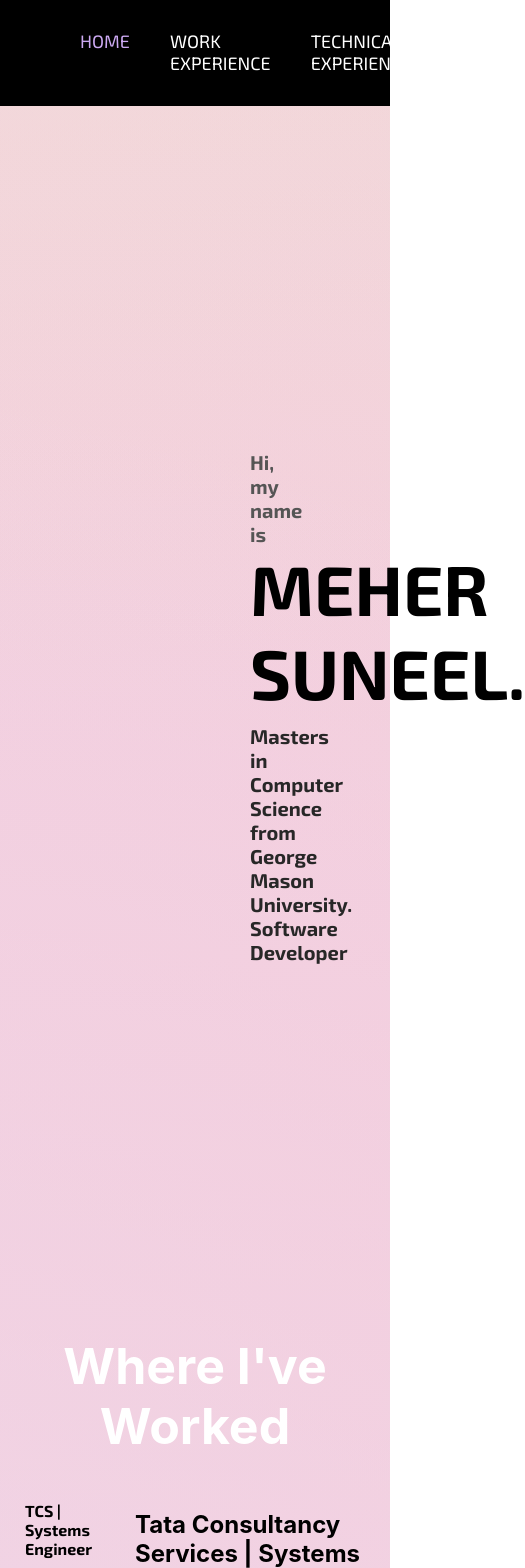
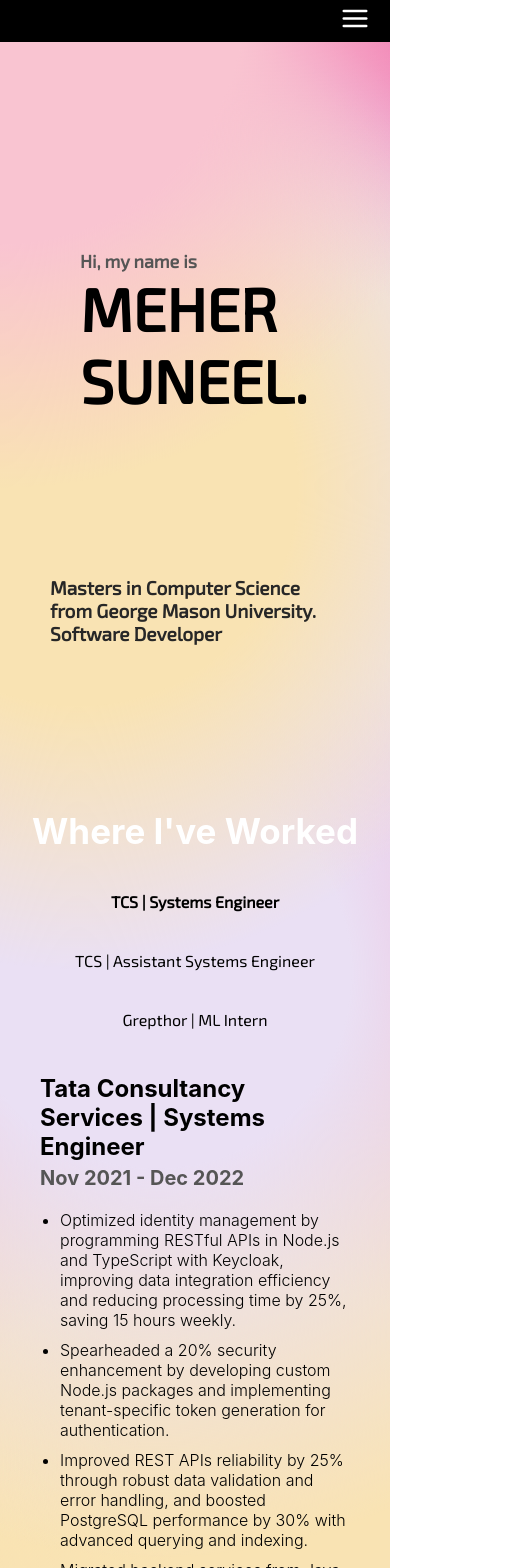
Before and after one commit to suneelmeesalameher/MeherSuneel, a React (Create React App) app in the folder my-app/: page / in a window 390 px wide. Shown: the top 1568 px of the page, 525 px wide, since content can reach past the window. Built offline with nearby package versions, Linux system fonts and the light colour scheme.

Commit message:
Mobile view

```diff
--- a/my-app/package.json
+++ b/my-app/package.json
@@ -8,10 +8,12 @@
     "git": "^0.1.5",
     "react": "^19.0.0",
     "react-dom": "^19.0.0",
-    "react-scripts": "5.0.1"
+    "react-icons": "^5.5.0",
+    "react-responsive": "^10.0.1",
+    "react-scripts": "^5.0.1"
   },
   "scripts": {
-    "start": "react-scripts start",
+    "start": "react-scripts start --host 0.0.0.0",
     "predeploy": "npm run build",
     "deploy": "gh-pages -d build",
     "build": "react-scripts build",
--- a/my-app/src/App.css
+++ b/my-app/src/App.css
@@ -1,5 +1,10 @@
 .App {
   text-align: center;
+}
+* {
+  margin: 0;
+  padding: 0;
+  box-sizing: border-box;
 }
 
 .App-logo {
@@ -36,3 +41,10 @@
     transform: rotate(360deg);
   }
 }
+
+/* Responsive App Header */
+@media (max-width: 768px) {
+  .App-header {
+    font-size: 18px; /* Reduce font size for smaller screens */
+  }
+}
--- a/my-app/src/components/Assets/Home/About_me.css
+++ b/my-app/src/components/Assets/Home/About_me.css
@@ -1,24 +1,23 @@
+/* General styles for all devices */
 div {
     text-align: left;
     /* Ensure no parent container centers content */
 }
-.about{
+
+.about {
     padding: 150px 250px;
 }
+
 .Name {
     padding: 250px 50px 0px 0%;
-    /* Adjust left padding for a percentage-based shift */
     font-size: 70px;
     color: #000000;
     font-weight: bold;
     font-family: 'Exo 2', sans-serif;
     text-align: left;
-    /* Ensure text is left-aligned */
 }
 
 .Name .hi {
-    padding: 0px 0px 0px  0px 0%;
-    /* Align .hi consistently with the parent */
     color: #555555;
     font-size: 20px;
     font-family: 'Exo 2', sans-serif;
@@ -27,14 +26,62 @@
 
 .summary {
     padding: 10px 0px 30px 0%;
-    /* Add percentage-based left padding */
     color: #272727;
     font-size: 20px;
     font-weight: bold;
     font-family: 'Exo 2', sans-serif;
     text-align: left;
-    /* Ensure alignment is consistent */
 }
+
 html {
     scroll-behavior: smooth;
 }
+
+/* Mobile-specific styles */
+@media (max-width: 768px) {
+    .about {
+        padding: 50px 20px;
+        /* Reduced padding for better space utilization */
+    }
+
+    .Name {
+        padding: 100px 20px;
+        /* Reduced padding for better alignment on mobile */
+        font-size: 50px;
+        /* Smaller font size for mobile */
+    }
+
+    .Name .hi {
+        font-size: 18px;
+        /* Slightly smaller size for the subheading */
+    }
+
+    .summary {
+        padding: 10px 0 20px;
+        /* Adjusted padding for summary */
+        font-size: 18px;
+        /* Smaller font size for mobile */
+    }
+}
+
+/* Additional styles to handle tablet devices */
+@media (max-width: 1024px) {
+    .about {
+        padding: 100px 50px;
+        /* Adjust padding for medium screens */
+    }
+
+    .Name {
+        padding: 150px 30px;
+        /* Reduced padding for medium screens */
+        font-size: 60px;
+        /* Adjust font size */
+    }
+
+    .summary {
+        padding: 10px 0 25px;
+        /* Slightly increased bottom padding */
+        font-size: 19px;
+        /* Slightly smaller font size */
+    }
+}
--- a/my-app/src/components/Assets/Home/Home.css
+++ b/my-app/src/components/Assets/Home/Home.css
@@ -1,32 +1,7 @@
-
-.About_me,
-.Work_experience,
-.Technical_skills,
-.Education,
-.Projects,
-.Contact_me {
-    color: #333333;
-    margin: 20px 0;
-    /* Adds some spacing between sections */
-}
-
-.App-logo {
-    height: 40vmin;
-    pointer-events: none;
-}
-section {
-
-    padding: 0;
-}
-section {
-    margin: 0;
-    padding: 50px 0;
-    width: 100%;
-}
-
-
+/* The background for larger screens */
 .App-header {
     background:
+        radial-gradient(circle at 0% 0%, #f9c4d1 5%, transparent 30%),
         radial-gradient(circle at 10% 50%, #eae0f4 5%, transparent 30%),
         radial-gradient(circle at 20% 10%, #f9e3b3 5%, transparent 30%),
         radial-gradient(circle at 30% 80%, #f9c4d1 5%, transparent 30%),
@@ -39,7 +14,6 @@
         radial-gradient(circle at 15% 10%, #eae0f4 5%, transparent 30%),
         radial-gradient(circle at 35% 30%, #f9e3b3 5%, transparent 30%),
         radial-gradient(circle at 2% 90%, #f9c4d1 5%, transparent 30%),
-        /*linear-gradient(135deg, #fde9f2, #f1e4ff);*/
         linear-gradient(135deg, #f13b8d, #f1e4ff);
     background-size: 300% 300%;
     animation: purpleBallAnimation 3s ease-in-out infinite, pastelGradientAnimation 20s ease infinite;
@@ -50,27 +24,50 @@
     justify-content: flex-start;
     font-size: calc(10px + 2vmin);
     color: white;
-    /* Prevents content from being hidden under the navbar */
     padding-bottom: 20px;
-    /* Optional: adds some bottom padding for spacing */
-}
-.App-header {
-    min-height: 100%;
-}
-.App-link {
-    color: #61dafb;
 }
 
-@keyframes App-logo-spin {
-    from {
-        transform: rotate(0deg);
-    }
-
-    to {
-        transform: rotate(360deg);
+/* Adjust for smaller screens (max-width: 768px) */
+@media (max-width: 768px) {
+    .App-header {
+        background:
+            radial-gradient(circle at 0% 0%, #f9c4d1 5%, transparent 10%),
+                radial-gradient(circle at 10% 50%, #eae0f4 5%, transparent 13%),
+                radial-gradient(circle at 20% 10%, #f9e3b3 5%, transparent 11%),
+                radial-gradient(circle at 30% 48%, #f9c4d1 5%, transparent 14%),
+                radial-gradient(circle at 40% 20%, #eae0f4 5%, transparent 15%),
+                radial-gradient(circle at 50% 60%, #f9e3b3 5%, transparent 16%),
+                radial-gradient(circle at 34% 42%, #f9c4d1 5%, transparent 11%),
+                radial-gradient(circle at 70% 10%, #eae0f4 5%, transparent 12%),
+                radial-gradient(circle at 80% 30%, #f9e3b3 5%, transparent 15%),
+                radial-gradient(circle at 48% 69%, #f9c4d1 5%, transparent 18%),
+                radial-gradient(circle at 15% 10%, #eae0f4 5%, transparent 12%),
+                radial-gradient(circle at 35% 30%, #f9e3b3 5%, transparent 18%),
+                radial-gradient(circle at 2% 90%, #f9c4d1 5%, transparent 19%),
+                linear-gradient(135deg, #f13b8d, #f1e4ff),
+                radial-gradient(circle at 50% 10%, #f9c4d1 5%, transparent 10%),
+                radial-gradient(circle at 60% 80%, #eae0f4 5%, transparent 10%),
+                radial-gradient(circle at 75% 40%, #f9e3b3 5%, transparent 10%),
+                radial-gradient(circle at 25% 50%, #f9c4d1 5%, transparent 10%),
+                radial-gradient(circle at 90% 20%, #eae0f4 5%, transparent 10%),
+                radial-gradient(circle at 55% 70%, #f9e3b3 5%, transparent 10%),
+                radial-gradient(circle at 15% 90%, #f9c4d1 5%, transparent 10%),
+                radial-gradient(circle at 85% 30%, #eae0f4 5%, transparent 10%),
+                radial-gradient(circle at 40% 60%, #f9e3b3 5%, transparent 10%),
+                radial-gradient(circle at 10% 80%, #f9c4d1 5%, transparent 10%),
+                radial-gradient(circle at 70% 50%, #eae0f4 5%, transparent 10%),
+                radial-gradient(circle at 80% 90%, #f9e3b3 5%, transparent 10%);
+        background-size: 100% 100%;
+        /* Increased size to allow for more visible movement */
+        animation: purpleBallAnimationMobile 2s ease-in-out infinite, pastelGradientAnimation 15s ease infinite;
+        font-size: 14px;
+        /* Adjusted for mobile */
+        padding-bottom: 40px;
+        /* Adjusted padding for mobile */
     }
 }
 
+/* Animation keyframes */
 @keyframes pastelGradientAnimation {
     0% {
         background-position: 0% 50%;
@@ -85,25 +82,66 @@
     }
 }
 
-@keyframes purpleBallAnimation {
+/* Keyframes for more movement on mobile */
+@keyframes purpleBallAnimationMobile {
     0% {
-        background-position: 30% 30%, 0% 50%;
+        background-position: 10% 10%, 20% 20%;
+    }
+
+    5% {
+        background-position: 12% 12%, 25% 18%;
+    }
+
+    10% {
+        background-position: 15% 15%, 30% 20%;
+    }
+
+    15% {
+        background-position: 20% 19%, 10% 30%;
+    }
+
+    20% {
+        background-position: 25% 25%, 15% 35%;
     }
 
     25% {
-        background-position: 70% 40%, 100% 50%;
+        background-position: 30% 30%, 50% 40%;
+    }
+
+    30% {
+        background-position: 40% 35%, 55% 50%;
+    }
+
+    40% {
+        background-position: 50% 45%, 65% 55%;
     }
 
     50% {
-        background-position: 50% 70%, 50% 50%;
+        background-position: 60% 60%, 70% 60%;
+    }
+
+    60% {
+        background-position: 65% 55%, 75% 50%;
+    }
+
+    70% {
+        background-position: 70% 45%, 60% 40%;
     }
 
     75% {
-        background-position: 30% 60%, 0% 50%;
+        background-position: 80% 50%, 40% 50%;
+    }
+
+    80% {
+        background-position: 72% 60%, 30% 60%;
+    }
+
+    90% {
+        background-position: 43% 38%, 20% 70%;
     }
 
     100% {
-        background-position: 30% 30%, 100% 50%;
+        background-position: 17% 20%, 27% 70%;
     }
 }
 
@@ -111,3 +149,19 @@
     scroll-behavior: smooth;
     overflow-x: hidden;
 }
+
+/* Style for each section */
+.About_me,
+.Work_experience,
+.Technical_skills,
+.Education,
+.Projects,
+.Contact_me {
+    color: #333333;
+    margin: 20px 0;
+}
+
+section {
+    margin: 0;
+    width: 100%;
+}
--- a/my-app/src/components/Assets/Home/Navbar.css
+++ b/my-app/src/components/Assets/Home/Navbar.css
@@ -1,46 +1,97 @@
-@import url('https://fonts.googleapis.com/css2?family=Exo+2:ital,wght@0,100..900;1,100..900&display=swap');
+@import url('https://fonts.googleapis.com/css2?family=Exo+2:wght@400&display=swap');
 
 .Navbar {
     top: 0;
     left: 0;
     position: fixed;
-    width: calc(100% - 140px);
+    width: 100%;
     background-color: black;
-    padding: 25px 70px;
+    padding: 20px 40px;
     display: flex;
-    justify-content: space-between;
+    justify-content: center;
     align-items: center;
     z-index: 10;
     border-bottom: 2px solid #000000;
 }
 
+.menu-icon {
+    display: none;
+    cursor: pointer;
+    position: absolute;
+    right: 20px;
+    top: 50%;
+    transform: translateY(-50%);
+    z-index: 15;
+}
+
 .Navbar-links {
     display: flex;
     gap: 20px;
-    width: 100%;
+    align-items: center;
+    transition: transform 0.3s ease, opacity 0.3s ease;
 }
 
+/* Navbar-link styling */
 .Navbar-link {
     color: #ffffff;
     text-decoration: none;
     font-weight: 400;
     font-size: 18px;
     padding: 5px 10px;
-    transition: background-color 0.3s;
+    transition: color 0.3s ease, transform 0.3s ease;
     font-family: 'Exo 2', Arial, sans-serif;
 }
 
-.Navbar-link:hover {
-    color: #cca9f2;
-}
+.Navbar-link:hover,
 .Navbar-link.active {
     color: #cca9f2;
 }
-/* Push the 'Contact Me' link to the right */
-.Navbar .Navbar-links .contact {
-    margin-left: auto;
-    /* This pushes the 'contact' link to the right */
+
+/* Responsive Design */
+@media (max-width: 768px) {
+    .menu-icon {
+        display: block;
+        /* Display the icon on mobile */
+    }
+
+    .Navbar-links {
+        position: absolute;
+        top: 60px;
+        /* Adjust the distance from top */
+        left: 0;
+        width: 100%;
+        background-color: rgb(0, 0, 0);
+        /* White background for mobile */
+        flex-direction: column;
+        align-items: center;
+        padding: 10px 0;
+        transform: translateY(-100%);
+        /* Hidden initially */
+        opacity: 0;
+        transition: transform 0.3s ease, opacity 0.3s ease;
+        z-index: 10;
+        /* Ensure navbar links appear above other content */
+    }
+
+    .Navbar-links.open {
+        transform: translateY(0);
+        /* Slide in */
+        opacity: 1;
+    }
+
+    .Navbar-link {
+        padding: 10px;
+        font-size: 20px;
+        color: rgb(255, 255, 255);
+        /* Ensure text is visible */
+        background-color: rgb(0, 0, 0);
+        /* Make the text stand out on mobile */
+        border-radius: 5px;
+        /* Optional: Add border-radius to make it look better */
+    }
+
+    .Navbar-link.active {
+        color: #cca9f2;
+        /* Highlight active link */
+    }
 }
-html {
-    scroll-behavior: smooth;
-}
--- a/my-app/src/components/Assets/Home/Navbar.jsx
+++ b/my-app/src/components/Assets/Home/Navbar.jsx
@@ -1,8 +1,10 @@
 import React, { useState, useEffect } from 'react';
 import './Navbar.css';
+import { FiMenu, FiX } from 'react-icons/fi';
 
 const Navbar = () => {
   const [activeSection, setActiveSection] = useState('about');
+  const [menuOpen, setMenuOpen] = useState(false);
 
   useEffect(() => {
     const navbarHeight = document.querySelector('.Navbar').offsetHeight;
@@ -30,34 +32,45 @@
 
   return (
     <nav className="Navbar">
-      <div className="Navbar-links">
+      {/* Hamburger icon */}
+      <div className="menu-icon" onClick={() => setMenuOpen(!menuOpen)}>
+        {menuOpen ? <FiX size={30} color="#fff" /> : <FiMenu size={30} color="#fff" />}
+      </div>
+
+      {/* Navbar links */}
+      <div className={`Navbar-links ${menuOpen ? 'open' : ''}`}>
         <a
           href="#about"
           className={`Navbar-link ${activeSection === 'about' ? 'active' : ''}`}
+          onClick={() => setMenuOpen(false)}
         >
           HOME
         </a>
         <a
           href="#work"
           className={`Navbar-link ${activeSection === 'work' ? 'active' : ''}`}
+          onClick={() => setMenuOpen(false)}
         >
           WORK EXPERIENCE
         </a>
         <a
           href="#skills"
           className={`Navbar-link ${activeSection === 'skills' ? 'active' : ''}`}
+          onClick={() => setMenuOpen(false)}
         >
           TECHNICAL EXPERIENCE
         </a>
         <a
           href="#projects"
           className={`Navbar-link ${activeSection === 'projects' ? 'active' : ''}`}
+          onClick={() => setMenuOpen(false)}
         >
           PROJECTS
         </a>
         <a
           href="#contact"
-          className={`Navbar-link contact ${activeSection === 'contact' ? 'active' : ''}`}
+          className={`Navbar-link ${activeSection === 'contact' ? 'active' : ''}`}
+          onClick={() => setMenuOpen(false)}
         >
           CONTACT ME
         </a>
--- a/my-app/src/components/Assets/Home/Work.css
+++ b/my-app/src/components/Assets/Home/Work.css
@@ -1,3 +1,12 @@
+html,
+body {
+    margin: 0;
+    padding: 0;
+    overflow-x: hidden;
+    /* Prevent horizontal scrolling */
+    box-sizing: border-box;
+    /* Include padding in total width/height */
+}
 .work-section {
     text-align: center;
     padding: 50px 0;
@@ -23,6 +32,7 @@
 }
 
 .sidebar-button {
+    color: #000000;
     width: 100%;
     padding: 15px;
     margin-bottom: 10px;
@@ -76,3 +86,60 @@
 html {
     scroll-behavior: smooth;
 }
+@media (max-width: 768px) {
+    .work-title {
+        font-size: 35px;
+    }
+    .content h3{
+        font-size: 24px;
+    }
+    .content h4{
+        font-size: 20px;
+    }
+    .work-section {
+        padding: 40px 15px;
+        /* Add consistent padding */
+    }
+
+    .work-layout {
+        flex-direction: column;
+        /* Stack sidebar and content */
+        align-items: center;
+        max-width: 100%;
+        /* Prevent overflow */
+        padding: 0 10px;
+        /* Ensure it doesn’t stretch too much */
+        overflow: hidden;
+    }
+
+    .sidebar {
+        width: 100%;
+        /* Ensure buttons don’t go out */
+        padding: 5px 5px;
+        /* Reduce padding */
+    }
+
+    .sidebar-button {
+        width: 100%;
+        text-align: center;
+        padding: 15px;
+        /* Adjust padding for better tap size */
+    }
+    .sidebar-button.active {
+        color: #000000;
+        font-weight: bold;
+    }
+
+    .sidebar-button:hover {
+        color: #000000;
+    }
+    .content {
+        width: 100%;
+        padding: 15px;
+        /* Reduce padding so it doesn’t overflow */
+        word-wrap: break-word;
+        /* Prevent long words from overflowing */
+        box-sizing: border-box;
+        /* Ensures padding doesn’t add to width */
+    }
+}
```
Also changed, not shown: my-app/src/components/Assets/Home/Contact.css (+19 -0 lines), my-app/src/components/Assets/Home/Projects.css (+9 -0 lines), my-app/src/components/Assets/Home/Skills.css (+53 -8 lines), 1 other file (tests, documents, lock files or other folders).
